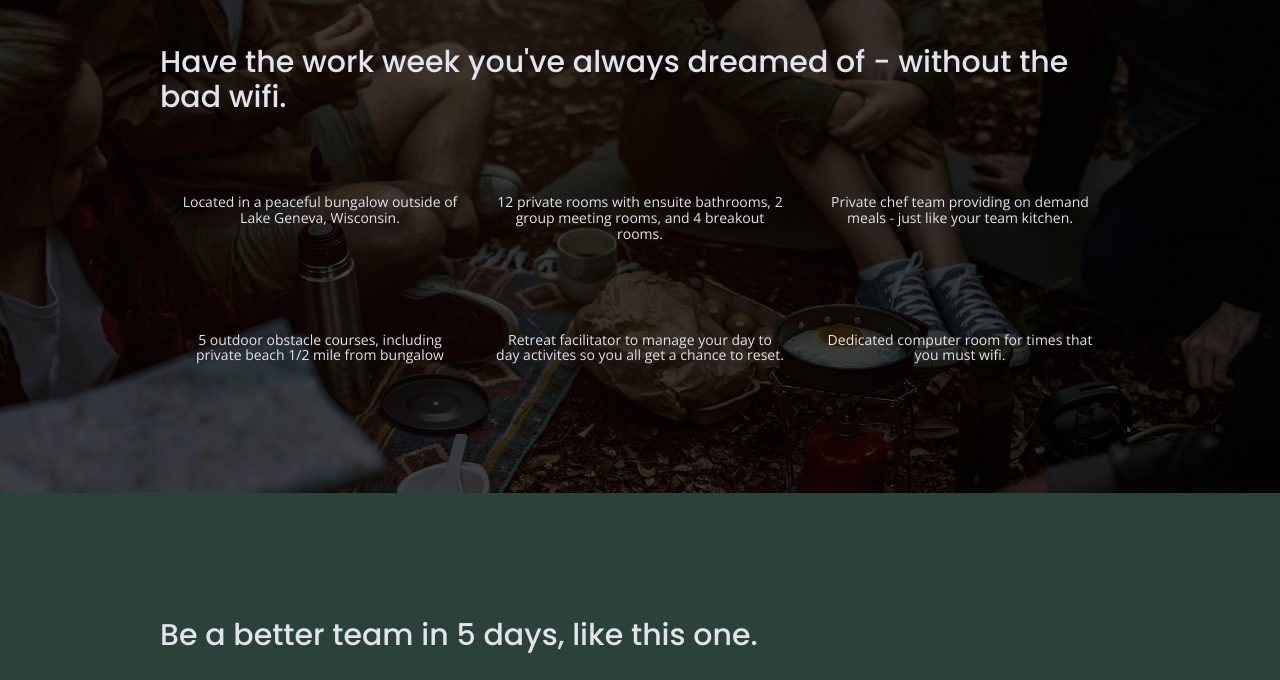
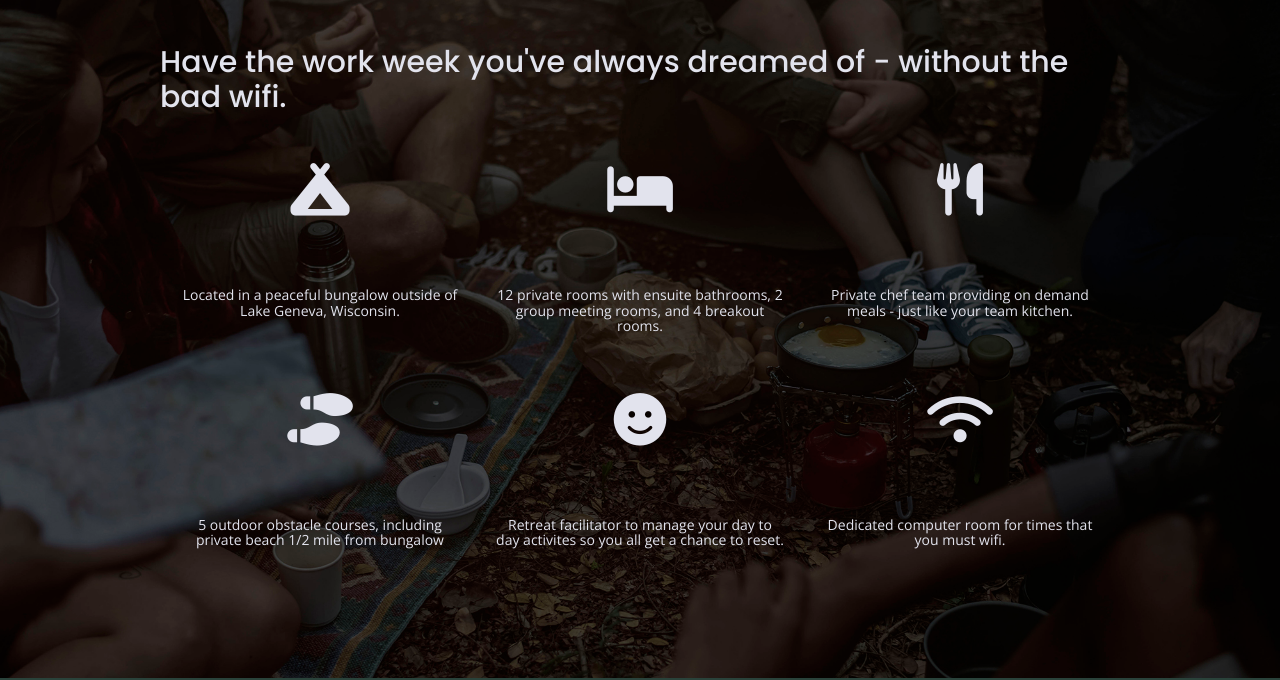
Before and after one commit to izydempsey/unplugged-website-folder, a website built with Parcel: page index.html in a window 1280 px wide. Shown: the part 1071-1751 px from the top of the page. Built offline with nearby package versions, Linux system fonts and the light colour scheme.

Commit message:
Added features icons

```diff
--- a/css/main.css
+++ b/css/main.css
@@ -377,6 +377,11 @@ input[type=button] {
 }
 
 .features .fontawesome-icon {
+  margin-bottom: 40px;
+}
+
+.features i {
+  font-size: 3.75em;
   margin-bottom: 40px;
 }
 
--- a/index.html
+++ b/index.html
@@ -22,6 +22,7 @@
   <meta name="theme-color" content="#fafafa">
   <!-- Google Fonts -->
   <link href="https://fonts.googleapis.com/css?family=Open+Sans:400,700|Poppins:500,700" rel="stylesheet">
+  <script src="https://kit.fontawesome.com/8192b7ef0c.js" crossorigin="anonymous"></script>
 </head>
 
 <body>
@@ -69,27 +70,39 @@
         <h2>Have the work week you've always dreamed of - without the bad wifi.</h2
         <div class="features-items">
           <article>
-            <p class="fontawesome-icon"></p>
+            <p class="fontawesome-icon">
+              <i class="fas fa-campground"></i>
+            </p>
             <p class="features-item-description">Located in a peaceful bungalow outside of Lake Geneva, Wisconsin.</p>
           </article>
           <article>
-            <p class="fontawesome-icon"></p>
+            <p class="fontawesome-icon">
+              <i class="fas fa-bed"></i>
+            </p>
             <p class="features-item-description">12 private rooms with ensuite bathrooms, 2 group meeting rooms, and 4 breakout rooms.</p>
           </article>
           <article>
-            <p class="fontawesome-icon"></p>
+            <p class="fontawesome-icon">
+              <i class="fas fa-utensils"></i>
+            </p>
             <p class="features-item-description">Private chef team providing on demand meals - just like your team kitchen.</p>
           </article>
           <article>
-            <p class="fontawesome-icon"></p>
+            <p class="fontawesome-icon">
+              <i class="fas fa-shoe-prints"></i>
+            </p>
             <p class="features-item-description">5 outdoor obstacle courses, including private beach 1/2 mile from bungalow</p>
           </article>
           <article>
-            <p class="fontawesome-icon"></p>
+            <p class="fontawesome-icon">
+              <i class="fas fa-smile"></i>
+            </p>
             <p class="features-item-description">Retreat facilitator to manage your day to day activites so you all get a chance to reset.</p>
           </article>
           <article>
-            <p class="fontawesome-icon"></p>
+            <p class="fontawesome-icon">
+              <i class="fas fa-wifi"></i>
+            </p>
             <p class="features-item-description">Dedicated computer room for times that you must wifi.</p>
           </article>
         </div>
```
Also changed, not shown: about/index.html (+1 -0 lines), faq/index.html (+1 -0 lines).
